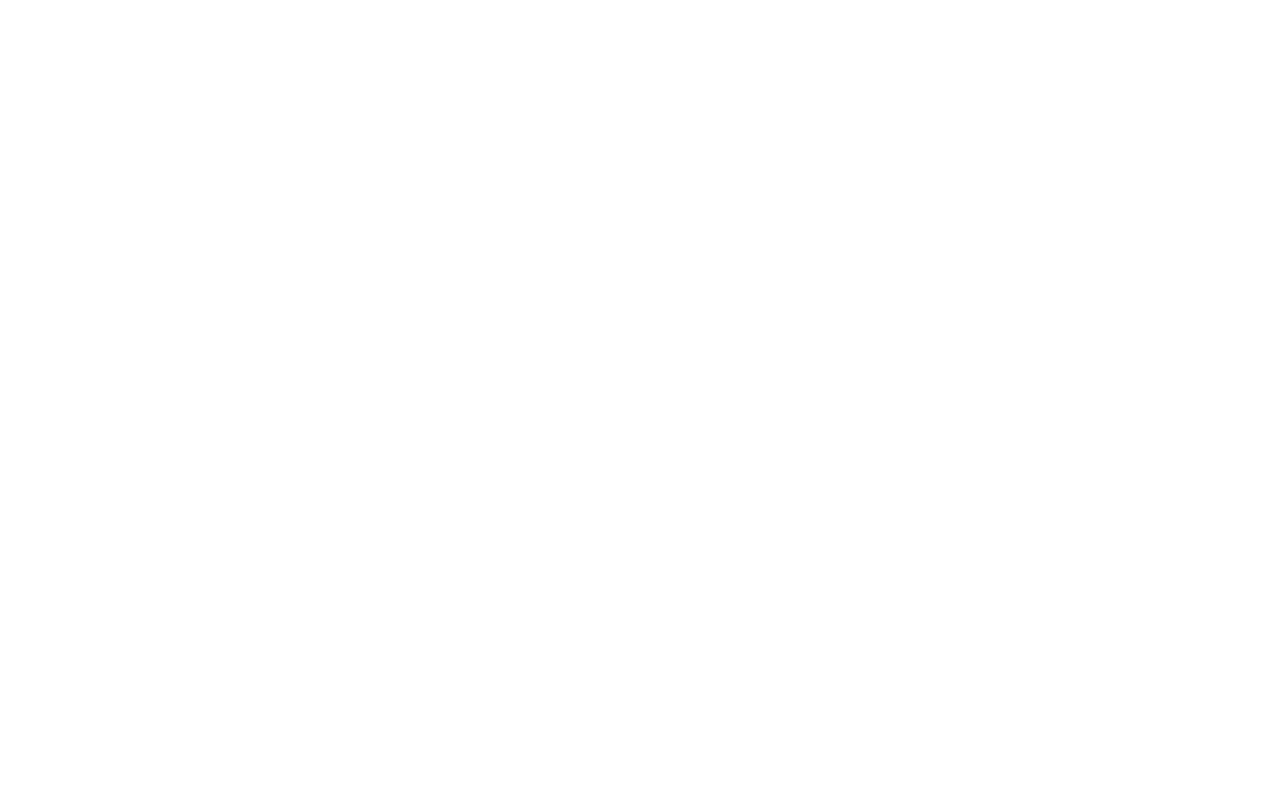
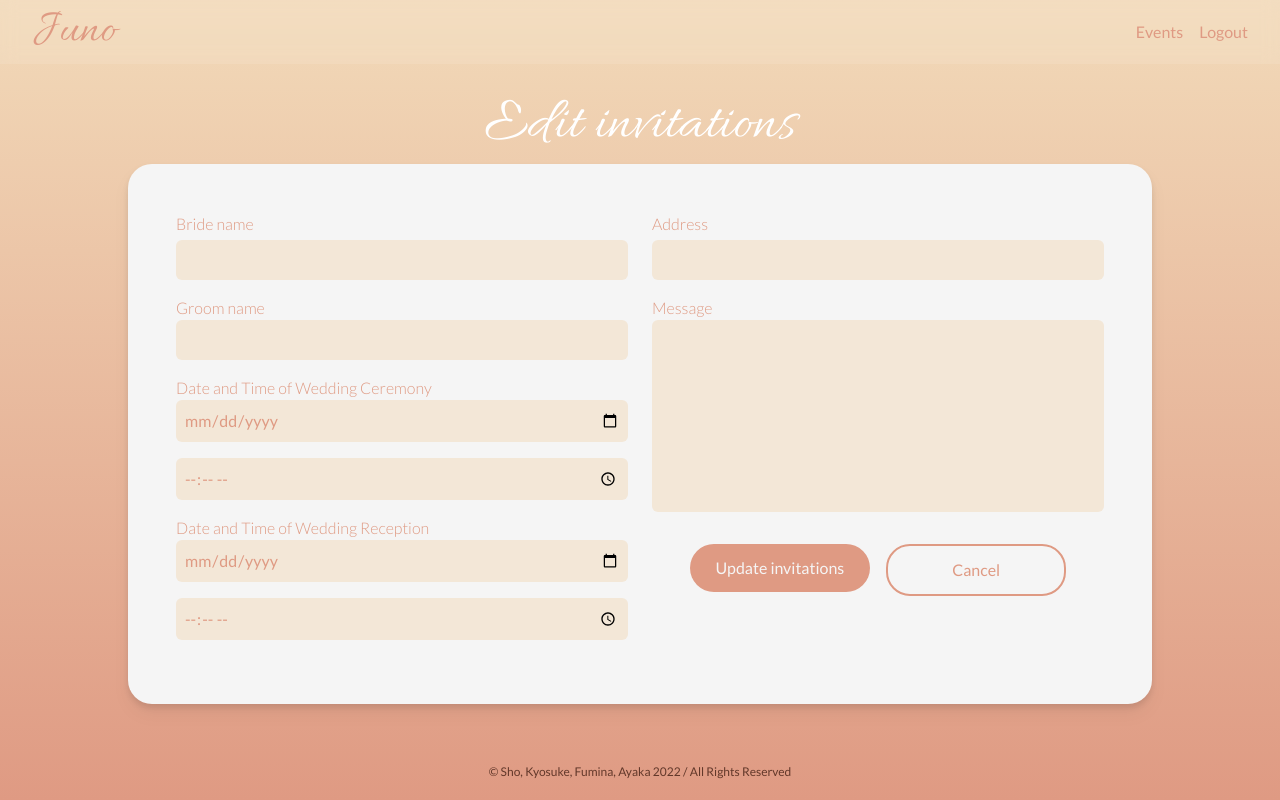
Before and after one commit to AyakaYasuda/juno, a React (Create React App) app: page /admin/edit in a window 1280 px wide. Before the commit this address had no page. Built offline with nearby package versions, Linux system fonts and the light colour scheme.

Commit message:
page edit done#15 but need to add function

```diff
--- a/src/App.tsx
+++ b/src/App.tsx
@@ -1,6 +1,8 @@
 import React from 'react';
 import { BrowserRouter, Route, Routes } from 'react-router-dom';
 import AdminEventCreate from 'views/pages/Admin/AdminEventCreate';
+import AdminEventEdit from 'views/pages/Admin/AdminEventEdit';
+import AdminEventManage from 'views/pages/Admin/AdminEventManage';
 import AdminHome from 'views/pages/Admin/AdminHome';
 import AdminLogin from 'views/pages/Admin/AdminLogin';
 import AdminRegister from 'views/pages/Admin/AdminRegister';
@@ -14,6 +16,8 @@
         <Route path="/admin/register" element={<AdminRegister />} />
         <Route path="/admin/login" element={<AdminLogin />} />
         <Route path="/admin/create" element={<AdminEventCreate />} />
+        <Route path="/admin/edit" element={<AdminEventEdit />} />
+        <Route path="/admin/event" element={<AdminEventManage />} />
       </Routes>
       <Routes>
         <Route path="guest" element={<GuestInvitation />} />
--- a/src/views/components/atomic/molecules/Navbar.tsx
+++ b/src/views/components/atomic/molecules/Navbar.tsx
@@ -9,7 +9,9 @@
           Juno
         </Link>
         <ul className="flex">
-          <li className="mr-4 Hover">Events</li>
+          <li className="mr-4 Hover">
+            <Link to="/admin/event">Events</Link>
+          </li>
           <li className="Hover">Logout</li>
         </ul>
       </nav>
--- a/src/views/pages/Admin/AdminEventEdit.tsx
+++ b/src/views/pages/Admin/AdminEventEdit.tsx
@@ -1,7 +1,23 @@
-import React from 'react';
+// import { useState } from 'react';
+import EventLayout from 'views/components/atomic/templates/EventLayout';
 
 function AdminEventEdit() {
-  return <div>AdminEventEdit</div>;
+  // const [brideName, setBrideName] = [''];
+
+  return (
+    <EventLayout
+      title="Edit invitations"
+      bride_name=""
+      groom_name=""
+      date_ceremony=""
+      time_ceremony=""
+      date_reception=""
+      time_reception=""
+      address=""
+      message=""
+      ctaTxt="Update invitations"
+    />
+  );
 }
 
 export default AdminEventEdit;
--- a/src/views/pages/Admin/AdminEventManage.tsx
+++ b/src/views/pages/Admin/AdminEventManage.tsx
@@ -1,7 +1,7 @@
 import React from 'react';
 
 function AdminEventManage() {
-  return <div>AdminEventManage</div>;
+  return <div>This is AdminEventManage</div>;
 }
 
 export default AdminEventManage;
```
